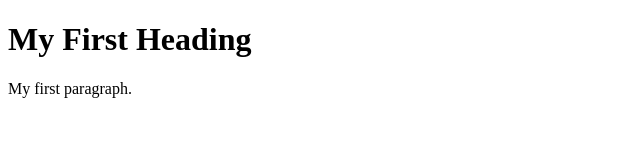
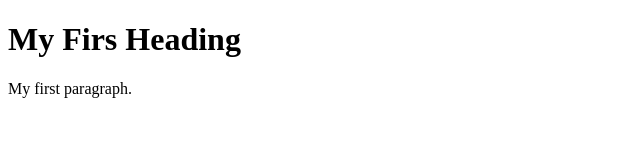
Before and after one commit to gohweichong/IDWk4-yes, a plain HTML site: page index.html in a window 1280 px wide. Shown: the whole page, without its empty margins (0-640 px from the left). Drawn offline with Linux system fonts and the light colour scheme.

Commit message:
Update index.html

```diff
--- a/index.html
+++ b/index.html
@@ -2,7 +2,7 @@
 <html>
 <body>
 
-<h1>My First Heading</h1>
+<h1>My Firs Heading</h1>
 
 <p>My first paragraph.</p>
 
```
